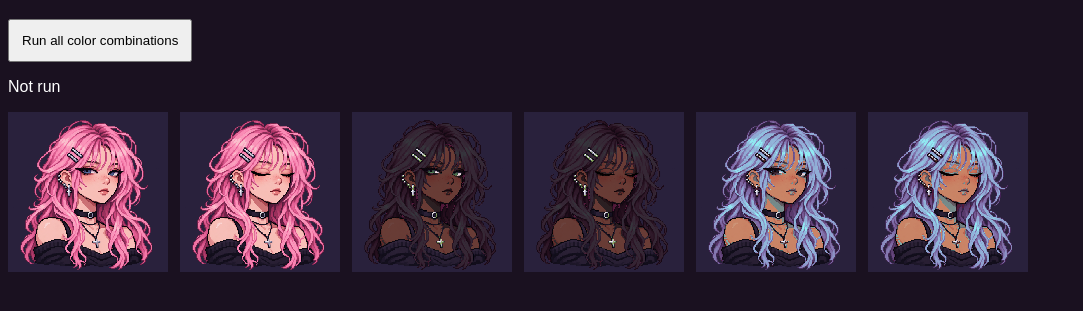
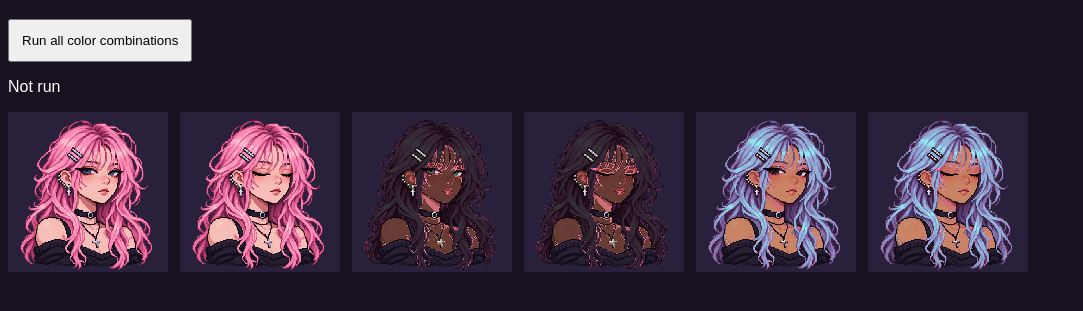
Before and after one commit to kitrayn-cyber/glitchnet, a plain HTML site: page tests/portrait-preview.html in a window 1280 px wide. Shown: the part 61-372 px from the top of the page, without its empty margins (0-1083 px from the left). Drawn offline with Linux system fonts and the light colour scheme.

Commit message:
Restrict avatar hair tint to artwork masks

```diff
--- a/assets/avatar/artwork.js
+++ b/assets/avatar/artwork.js
@@ -4,25 +4,34 @@ const hair=['#332a3a','#6b4038','#b16e42','#f4d284','#e8e1e9','#f39aca','#8cbcee
 const skin=['#f6d3b7','#e7b48f','#c99266','#9c6347','#684235','#ffdbcb'];
 const eyes=['#5385d4','#855a42','#4c9b76','#986bc7','#302939'];
 const rgb=hex=>[1,3,5].map(i=>parseInt(hex.slice(i,i+2),16));
-const cache=new Map();
+const cache=new Map(),maskCache=new Map();
 function surface(w,h){const c=document.createElement('canvas');c.width=w;c.height=h;return c;}
-// Build asset-specific masks from source colors, preserving transparency and original shading.
-// Hair is pink/magenta; skin is warm peach; irises are the blue pixels in the eye area.
-export function tintArtwork(image,state,kind){
+function pixels(image,w,h){const c=surface(w,h),ctx=c.getContext('2d',{willReadFrequently:true});ctx.imageSmoothingEnabled=false;ctx.drawImage(image,0,0,w,h);return ctx.getImageData(0,0,w,h).data;}
+// A hair pixel must be present in the isolated hair reference AND match the
+// original artwork color. The mask is computed from the open frame for both poses.
+export function createHairMask(original,reference,w,h){
+ const key=[original.src,reference?.src,w,h].join('|');if(maskCache.has(key))return maskCache.get(key);
+ const result=new Uint8Array(w*h);if(!reference)return result;
+ const source=pixels(original,w,h),guide=pixels(reference,w,h);
+ for(let n=0;n<result.length;n++){const i=n*4,r=source[i],g=source[i+1],b=source[i+2];
+  const pink=r>85&&r>g*1.22&&b>g+1&&r>b*1.05;
+  const matches=guide[i+3]>=200;
+  result[n]=pink&&matches?1:0;
+ }
+ maskCache.set(key,result);return result;
+}
+export function tintArtwork(image,state,kind,hairReference,original=image){
  const s=normalizeAvatar(state),w=kind==='portrait'?320:600,h=kind==='portrait'?320:656;
- const key=[image.src,s.hairColor,s.skin,s.eyes,kind].join('|');if(cache.has(key))return cache.get(key);
+ const key=[image.src,original.src,hairReference?.src,s.hairColor,s.skin,s.eyes,kind].join('|');if(cache.has(key))return cache.get(key);
  const c=surface(w,h),ctx=c.getContext('2d',{willReadFrequently:true});ctx.imageSmoothingEnabled=false;ctx.drawImage(image,0,0,w,h);
- const pixels=ctx.getImageData(0,0,w,h),d=pixels.data,hairTarget=rgb(hair[s.hairColor]),skinTarget=rgb(skin[s.skin]),eyeTarget=rgb(eyes[s.eyes]);
+ const imageData=ctx.getImageData(0,0,w,h),d=imageData.data,mask=createHairMask(original,hairReference,w,h),hairTarget=rgb(hair[s.hairColor]),skinTarget=rgb(skin[s.skin]),eyeTarget=rgb(eyes[s.eyes]);
  function tint(i,target,base){for(let k=0;k<3;k++)d[i+k]=Math.min(255,d[i+k]*target[k]/base[k]);}
- for(let y=0;y<h;y++)for(let x=0;x<w;x++){
-  const i=(y*w+x)*4;if(d[i+3]<30)continue;const r=d[i],g=d[i+1],b=d[i+2];
-  // Mask the image colors, excluding near-neutral highlights and dark outlines.
-  const magenta=r>85&&r>g*1.22&&b>g+1&&r>b*1.05;
+ for(let n=0;n<mask.length;n++){const i=n*4;if(d[i+3]<30)continue;const r=d[i],g=d[i+1],b=d[i+2];
   const peach=r>120&&r>g*1.10&&g>=b-1&&r>b*1.08;
   const blue=b>r*1.12&&b>g*1.06&&b>75&&r<175;
-  if(magenta&&s.hairColor!==5)tint(i,hairTarget,[243,154,202]);
+  if(mask[n]){if(s.hairColor!==5)tint(i,hairTarget,[243,154,202]);}
   else if(peach&&s.skin!==0)tint(i,skinTarget,[246,211,183]);
   else if(blue&&s.eyes!==0)tint(i,eyeTarget,[83,133,212]);
  }
- ctx.putImageData(pixels,0,0);if(cache.size>20)cache.clear();cache.set(key,c);return c;
+ ctx.putImageData(imageData,0,0);if(cache.size>20)cache.clear();cache.set(key,c);return c;
 }
--- a/assets/avatar/blink.js
+++ b/assets/avatar/blink.js
@@ -11,11 +11,11 @@ export function isHairPixel(original,hair,i){
  if(hair[i+3]<230)return false;
  return Math.abs(original[i]-hair[i])<35&&Math.abs(original[i+1]-hair[i+1])<35&&Math.abs(original[i+2]-hair[i+2])<35;
 }
-export function composeBlink(openPixels,closedPixels,originalPixels,hairPixels,width,height){
+export function composeBlink(openPixels,closedPixels,originalPixels,hairPixels,width,height,tintMask=null){
  const result=new Uint8ClampedArray(openPixels);
  for(let y=0;y<height;y++)for(let x=0;x<width;x++){
   if(!isEyeRegion(x,y))continue;const i=(y*width+x)*4;
-  if(isHairPixel(originalPixels,hairPixels,i))continue;
+  if(tintMask?.[y*width+x]||isHairPixel(originalPixels,hairPixels,i))continue;
   result[i]=closedPixels[i];result[i+1]=closedPixels[i+1];result[i+2]=closedPixels[i+2];result[i+3]=closedPixels[i+3];
  }
  return result;
--- a/assets/avatar/portrait.js
+++ b/assets/avatar/portrait.js
@@ -1,21 +1,22 @@
-import {tintArtwork} from './artwork.js';
-import {composeBlink} from './blink.js?v=3';
+import {tintArtwork,createHairMask} from './artwork.js?v=3';
+import {composeBlink} from './blink.js?v=4';
 const load=src=>new Promise((resolve,reject)=>{const image=new Image();image.onload=()=>resolve(image);image.onerror=()=>reject(new Error('Avatar artwork did not load'));image.src=new URL(src,import.meta.url).href;});
 const [open,closed,hair]=await Promise.all([load('./art/portrait-open.png'),load('./art/portrait-blink.png'),load('./art/portrait-hair-mask.png')]);
 const original=document.createElement('canvas');original.width=original.height=320;
 const originalCtx=original.getContext('2d',{willReadFrequently:true});originalCtx.imageSmoothingEnabled=false;originalCtx.drawImage(open,0,0,320,320);
 const originalPixels=originalCtx.getImageData(0,0,320,320).data;originalCtx.clearRect(0,0,320,320);originalCtx.drawImage(hair,0,0,320,320);const hairPixels=originalCtx.getImageData(0,0,320,320).data;
+const tintMask=createHairMask(open,hair,320,320);
 const blinkCache=new Map();
 function blinkFrame(saved){
  const key=[saved?.hairColor,saved?.skin,saved?.eyes].join('|');if(blinkCache.has(key))return blinkCache.get(key);
- const base=tintArtwork(open,saved,'portrait'),eyes=tintArtwork(closed,saved,'portrait');
+ const base=tintArtwork(open,saved,'portrait',hair,open),eyes=tintArtwork(closed,saved,'portrait',hair,open);
  const canvas=document.createElement('canvas');canvas.width=canvas.height=320;const ctx=canvas.getContext('2d',{willReadFrequently:true});
  const data=ctx.createImageData(320,320),baseData=base.getContext('2d').getImageData(0,0,320,320).data,eyesData=eyes.getContext('2d').getImageData(0,0,320,320).data;
- data.data.set(composeBlink(baseData,eyesData,originalPixels,hairPixels,320,320));ctx.putImageData(data,0,0);
+ data.data.set(composeBlink(baseData,eyesData,originalPixels,hairPixels,320,320,tintMask));ctx.putImageData(data,0,0);
  if(blinkCache.size>20)blinkCache.clear();blinkCache.set(key,canvas);return canvas;
 }
 export function drawPortrait(ctx,saved,pose={}){
- const canvas=ctx.canvas,source=pose.blink?blinkFrame(saved):tintArtwork(open,saved,'portrait');ctx.clearRect(0,0,canvas.width,canvas.height);ctx.imageSmoothingEnabled=false;
+ const canvas=ctx.canvas,source=pose.blink?blinkFrame(saved):tintArtwork(open,saved,'portrait',hair,open);ctx.clearRect(0,0,canvas.width,canvas.height);ctx.imageSmoothingEnabled=false;
  // One-pixel breathing displacement keeps the head anchored and the movement understated.
  const breath=pose.breath?Math.max(1,Math.round(canvas.height/320)):0;ctx.drawImage(source,0,breath,canvas.width,canvas.height-breath);
 }
--- a/assets/room/controller.js
+++ b/assets/room/controller.js
@@ -91,7 +91,7 @@ async function enablePhaser(){
  if(starting)return;starting=true;
  try{
   if(!window.Phaser)throw new Error('Phaser did not load');
-  const {mountRoom}=await import('./engine.js?v=room-size-10');
+  const {mountRoom}=await import('./engine.js?v=hair-mask-1');
   // Measure a visible host so Phaser maps pointer coordinates to the canvas correctly.
   scene.classList.add('phaser-active');host.hidden=false;
   engine=await mountRoom(host,{storage,state,action,position:savePosition,place,select,status:say,hint:text=>{if(mode==='walk')$('play-hint').textContent=text;}});
--- a/assets/room/engine.js
+++ b/assets/room/engine.js
@@ -1,6 +1,6 @@
 import {GAME_SIZE,roomFrame,decorationBounds} from './framing.js?v=room-size-10';
 import {drawRoom,drawWardrobe,drawDecoration} from './art.js?v=room-size-10';
-import {tintArtwork} from '../avatar/artwork.js';
+import {tintArtwork} from '../avatar/artwork.js?v=3';
 import {createWalkingAvatar} from './avatar.js?v=3';
 import {AvatarAnimation} from './animation.js?v=3';
 import {furniture,toWorld,toPercent,move,safeSpawn} from './geometry.js?v=room-size-10';
@@ -12,14 +12,14 @@ export function mountRoom(host,options) {
   const timer=setTimeout(()=>{if(!ready){game?.destroy(true);reject(new Error('Room renderer timed out'));}},10000);
   const on=(el,type,fn,opts)=>{el.addEventListener(type,fn,opts);cleanup.push(()=>el.removeEventListener(type,fn,opts));};
   class Room extends Phaser.Scene {
-   preload(){this.load.image('preview-walker','assets/avatar/art/walk-sheet.png');this.load.image('preview-blink','assets/avatar/art/walk-blink.png');}
+   preload(){this.load.image('preview-walker','assets/avatar/art/walk-sheet.png');this.load.image('preview-blink','assets/avatar/art/walk-blink.png');this.load.image('walk-hair-reference','assets/avatar/art/walk-hair-mask.png');}
    constructor(){super('GlitchNetRoom');this.held=new Set();this.target=null;this.mode='walk';this.selected=null;this.lastSaved='';}
    create(){
     try {
      drawRoom(this);
      drawWardrobe(this);
      if(this.textures.exists('preview-walker') && this.textures.exists('preview-blink')){
-      const open=tintArtwork(this.textures.get('preview-walker').getSourceImage(),options.state.avatar,'room'),closed=tintArtwork(this.textures.get('preview-blink').getSourceImage(),options.state.avatar,'room');
+      const original=this.textures.get('preview-walker').getSourceImage(),mask=this.textures.exists('walk-hair-reference')?this.textures.get('walk-hair-reference').getSourceImage():null,open=tintArtwork(original,options.state.avatar,'room',mask,original),closed=tintArtwork(this.textures.get('preview-blink').getSourceImage(),options.state.avatar,'room',mask,original);
       const frameW=24,frameH=32,tex=this.textures.createCanvas('walker',frameW*96,frameH),ctx=tex.context,rows=[0,1,3,2];ctx.imageSmoothingEnabled=false;
       for(let d=0;d<4;d++)for(let f=0;f<24;f++){const idle=f<4||f>=20,col=idle?0:Math.floor(((f-4)%8)/2),blink=(f>=2&&f<4)||f>=22,breath=idle&&(f%2===1),i=d*24+f,source=blink?closed:open;ctx.drawImage(source,col*150,rows[d]*164,150,164,i*frameW,breath?1:0,frameW,frameH-(breath?1:0));tex.add(i,0,i*frameW,0,frameW,frameH)}tex.refresh();
      }else createWalkingAvatar(this,options.state.avatar);
--- a/tests/portrait-preview.html
+++ b/tests/portrait-preview.html
@@ -1,5 +1,5 @@
 <!doctype html><meta charset="utf-8"><title>Portrait blink test</title><style>body{background:#1a1120;color:white;font:16px sans-serif}#gallery{display:flex;gap:12px;flex-wrap:wrap}canvas{width:160px;height:160px;image-rendering:pixelated;background:#29213c}button{padding:12px}</style><h1>Portrait blink verification</h1><button id="run">Run all color combinations</button><p id="result">Not run</p><div id="gallery"></div><script type="module">
-import {drawPortrait} from '../assets/avatar/portrait.js?v=5';import {isEyeRegion} from '../assets/avatar/blink.js';
+import {drawPortrait} from '../assets/avatar/portrait.js?v=6';import {isEyeRegion} from '../assets/avatar/blink.js?v=4';
 function render(s,blink){const c=document.createElement('canvas');c.width=c.height=320;drawPortrait(c.getContext('2d'),s,{blink});return c}
 for(const s of [{skin:0,hairColor:5,eyes:0},{skin:4,hairColor:0,eyes:2},{skin:2,hairColor:6,eyes:4}])for(const blink of [false,true])document.querySelector('#gallery').append(render(s,blink));
 document.querySelector('#run').onclick=()=>{let checked=0,outside=0,noChange=0;for(let skin=0;skin<6;skin++)for(let hairColor=0;hairColor<7;hairColor++)for(let eyes=0;eyes<5;eyes++){let s={skin,hairColor,eyes},a=render(s,false).getContext('2d').getImageData(0,0,320,320).data,b=render(s,true).getContext('2d').getImageData(0,0,320,320).data,diff=0;for(let y=0;y<320;y++)for(let x=0;x<320;x++){let i=(y*320+x)*4;if(a[i]!==b[i]||a[i+1]!==b[i+1]||a[i+2]!==b[i+2]||a[i+3]!==b[i+3]){diff++;if(!isEyeRegion(x,y))outside++}}if(!diff)noChange++;checked++}document.querySelector('#result').textContent=`${checked} combinations; ${outside} changed pixels outside eye regions; ${noChange} missing blinks`;};
```
Also changed, not shown: avatar.html (+1 -1 lines), home.html (+1 -1 lines), room.html (+1 -1 lines), tests/mask-blink-review.html (added, +1 -0 lines), tests/mask-review.html (added, +7 -0 lines), tests/portrait-blink.test.mjs (+3 -1 lines), assets/avatar/art/walk-hair-mask.png (added).
